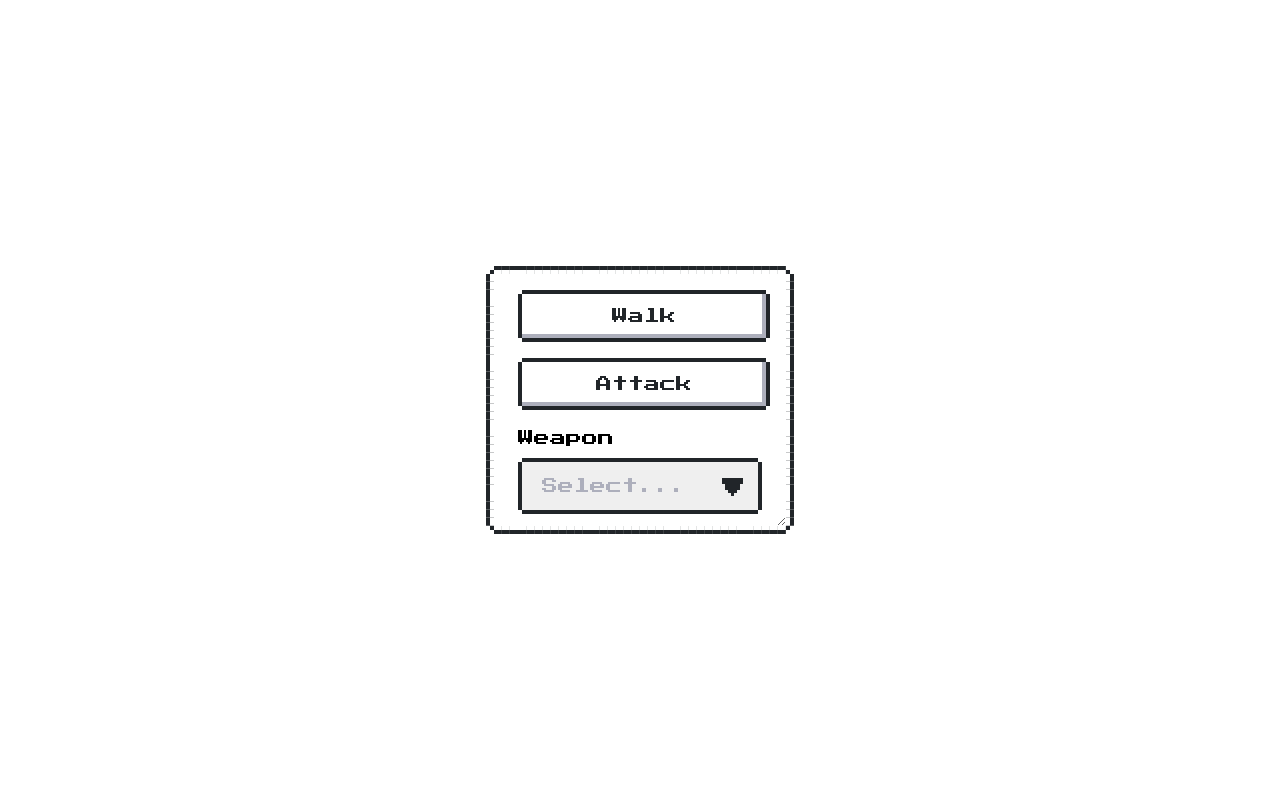
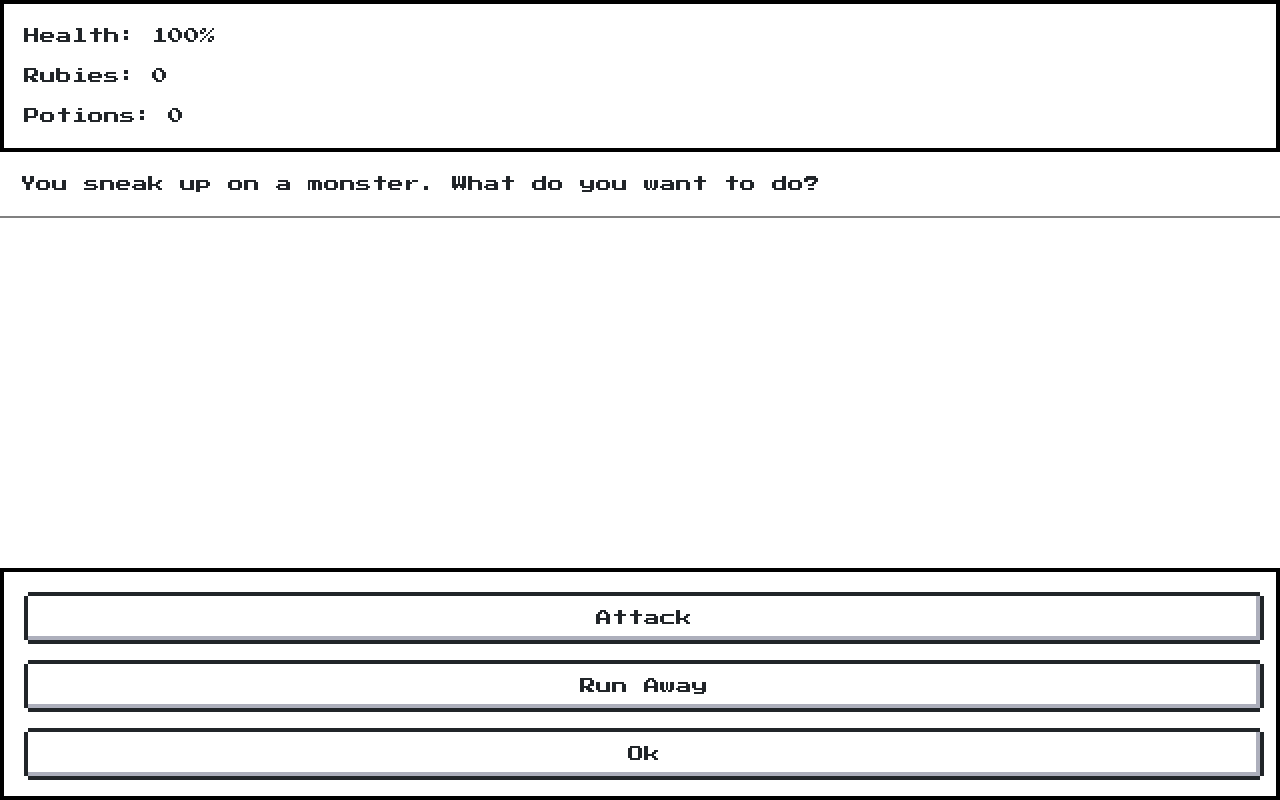
Before and after one commit to markDub77/vue-turn-based-adventure, a Vue app: page / in a window 1280 px wide. Built offline with nearby package versions, Linux system fonts and the light colour scheme.

Commit message:
The begining (#1)
* saving progress

* The Begining

```diff
--- a/src/App.vue
+++ b/src/App.vue
@@ -1,51 +1,91 @@
 <template>
   <div id="app">
-    <HeroActions msg="some prop"/>
+    <HeroStatus :heroHealth="heroHealth" />
+    <ul class="battleConsole">
+      <li class="battleConsole__item" v-for="item in battleText" v-bind:key="item">{{ item }}</li>
+    </ul>
+    <HeroActions @finished="finished" />
   </div>
 </template>
 
 <script>
-import HeroActions from './components/HeroActions.vue'
-
+import HeroActions from "./components/HeroActions.vue";
+import HeroStatus from "./components/HeroStatus.vue";
 
 export default {
-  name: 'App',
+  name: "App",
   components: {
-    HeroActions
+    HeroActions,
+    HeroStatus
   },
   data: function() {
     return {
       heroHealth: 100,
       heroRubies: 0,
-      heroWeapons: ['sword'],
+      heroWeapons: ["sword"],
       heroPotion: 0,
-      beginBattleText: [
-        'A monster attacks you!',
-        'You sneak up on a monster',
-      ],
-    }
+      battleText: [],
+      beginBattleText: {
+        youStart: {
+          text: "You sneak up on a monster. What do you want to do?"
+        },
+        theyStart: {
+          text: "A monster attacks you!",
+          health: -1
+        }
+      }
+    };
   },
   created: function() {
-    this.fetchData();
+    this.getBeginBattleText();
   },
   methods: {
-    fetchData: function() {
-      console.log('weee');
+    getBeginBattleText: function() {
+      const battleIntro = this.beginBattleText;
+
+      // get random number
+      const randomPick = Math.floor(
+        Math.random() * Object.keys(battleIntro).length
+      );
+
+      var whoStarts = Object.keys(battleIntro)[randomPick];
+      var text = battleIntro[whoStarts].text;
+      var health = battleIntro[whoStarts].health;
+
+      if (text) {
+        // this.battleText = text;
+        this.battleText.push(text);
+      }
+
+      if (health) {
+        this.heroHealth = this.heroHealth + health;
+      }
+
+      // console.log(text, health);
+    },
+    finished() {
+      this.parentmessage = "sldkfljsadlfkj";
+      this.battleText.push("sldkfljsadlfkj");
+    }
+  }
+};
+</script>
+
+<style lang="scss" scoped>
+#app {
+  p {
+    padding: 20px;
+  }
+  .battleConsole {
+    list-style: none;
+    padding: 0;
+    margin: 0;
+
+    &__item {
+      padding: 20px;
+      // background: gray;
+      border-bottom: 2px solid gray;
     }
   }
 }
-</script>
-
-<style>
-#app {
-  display: flex;
-  flex-direction: column;
-  justify-content: center;
-  display: flex;
-  flex-direction: column;
-  justify-content: center;
-  width: 100%;
-  height: 100vh;
-  min-height: 100vh;
-}
 </style>
--- a/src/components/HeroActions.vue
+++ b/src/components/HeroActions.vue
@@ -1,53 +1,88 @@
 <template>
-    <!-- <h1>{{ msg }}</h1> -->
-    <div class="actions nes-container is-rounded">
-      <button class="actions__button nes-btn" @click="walk">Walk</button>
-      <button class="actions__button nes-btn" @click="attack">Attack</button>
-
-      <label class="actions__weapon-select-label" for="actions__weapon-select">Weapon</label>
-      <div class="actions__weapon-select nes-select">
-        <select required id="actions__weapon-select">
-          <option value="" disabled selected hidden>Select...</option>
-          <option value="0">Sword</option>
-          <option value="1">Bow</option>
-          <option value="2">Auto Bow</option>
-        </select>
-      </div>
-    </div>
-    <!-- {{ counter }} -->
+  <div class="actions nes-container">
+    <!-- <button class="actions__button nes-btn" @click="walk">Walk</button> -->
+    <button class="actions__button nes-btn" @click="attack">Attack</button>
+    <button class="actions__button nes-btn" @click="runAway">Run Away</button>
+    <button @click="ok" class="actions__button nes-btn">Ok</button>
+  </div>
 </template>
 
 <script>
 export default {
-  name: 'HeroActions',
-  props: {
-    msg: String
-  },
+  name: "HeroActions",
+  props: ["parentmessage"],
   data() {
     return {
-      counter: 0
-    }
+      counter: 0,
+      attackPossibilities: [
+        {
+          text: "You swing and miss!",
+          damage: 0
+        },
+        {
+          text: "You cut it's head off!",
+          damage: 100
+        },
+        {
+          text: "You have slain the beast!",
+          damage: 100
+        },
+        {
+          text: "You have hit the beast and injured it",
+          damage: 50
+        },
+        {
+          text: "You hit it and made it mad!",
+          damage: 1
+        }
+      ]
+    };
   },
   methods: {
-    walk() {
-      this.counter = Math.ceil(Math.random() * 6)
+    attack() {
+      // this.counter = Math.ceil(Math.random() * 6);
+      // a random chance action takes place
+      // get random number
+      const randomPick = Math.floor(
+        Math.random() * Object.keys(this.attackPossibilities).length
+      );
+
+      // there is some percent chance that you will miss
+      // we need attack text
+      var attack = Object.keys(this.attackPossibilities)[randomPick];
+      var text = this.attackPossibilities[attack].text;
+      var damage = this.attackPossibilities[attack].damage;
+
+      if (text) {
+        this.battleText = text;
+        console.log("text", text);
+      }
+
+      if (damage) {
+        this.enemyHealth = this.enemyHealth + damage;
+        console.log("damage", damage);
+      }
+    },
+    ok() {
+      this.$emit("finished");
     }
-  },
-}
+  }
+};
 </script>
 
 <!-- Add "scoped" attribute to limit CSS to this component only -->
 <style lang="scss" scoped>
+.console {
+  color: #000;
+}
 .actions {
-  font-family: 'Press Start 2P', cursive;
-  margin: 0 auto;
-  width: 400px;
-  color: white;
+  font-family: "Press Start 2P", cursive;
+  // margin: 0 auto;
   padding: 20px;
-  resize: auto;
-  overflow: auto;
-  width: 300px;
+  width: 100%;
   margin: 0 auto !important;
+  position: absolute;
+  bottom: 0;
 
   &__button {
     width: 100%;
--- /dev/null
+++ b/src/components/HeroStatus.vue
@@ -0,0 +1,31 @@
+<template>
+  <div class="status nes-container">
+    <p>Health: {{heroHealth}}%</p>
+    <p>Rubies: {{rubies}}</p>
+    <p>Potions: {{potions}}</p>
+  </div>
+</template>
+
+<script>
+export default {
+  name: "HeroStatus",
+  props: {
+    heroHealth: Number
+  },
+  data() {
+    return {
+      rubies: 0,
+      potions: 0
+    };
+  },
+  methods: {}
+};
+</script>
+
+<style lang="scss" scoped>
+.status {
+  padding: 20px;
+  width: 100%;
+  margin: 0 auto !important;
+}
+</style>
```
